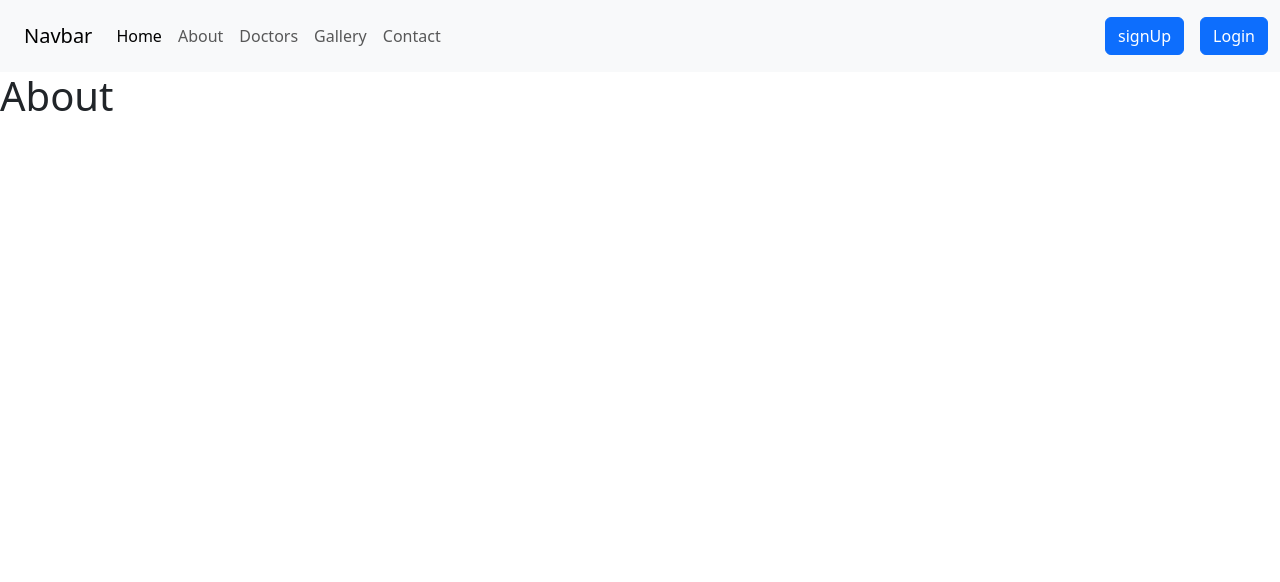
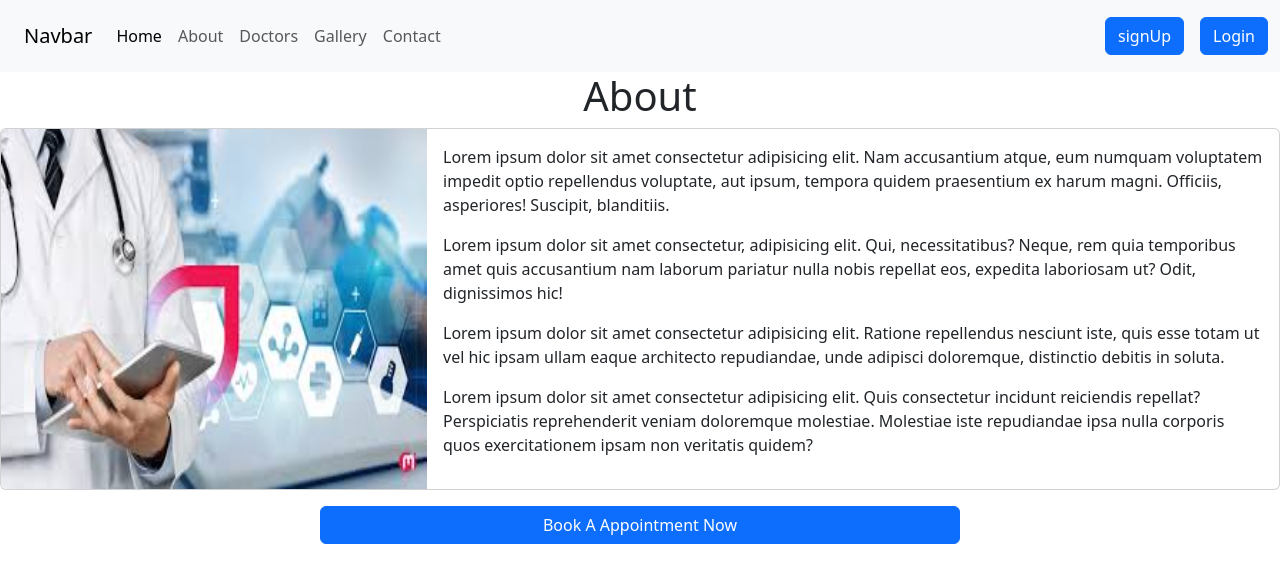
Before and after one commit to notamharshitha-dev/hospitalAppointmentSystemFrontEnd, a React (Vite) app: page /aboutPage in a window 1280 px wide. Shown: the top 582 px of the page. Built offline with nearby package versions, Linux system fonts and the light colour scheme.

Commit message:
frontend

```diff
--- a/src/components/About/about.jsx
+++ b/src/components/About/about.jsx
@@ -1,6 +1,25 @@
+import hospital from "../../assets/hospital.jpg"
 function AboutPage(){
     return <div>
-        <h1>About</h1>
+        <h1 className="text-center" >About</h1>
+            <div class="card mb-3" >
+                <div class="row g-0">
+                    <div class="col-md-4">
+                    <img src={hospital} class="img-fluid rounded-start h-100 w-100 " alt="..."/>
+                    </div>
+                    <div class="col-md-8">
+                    <div class="card-body">
+                        <p>Lorem ipsum dolor sit amet consectetur adipisicing elit. Nam accusantium atque, eum numquam voluptatem impedit optio repellendus voluptate, aut ipsum, tempora quidem praesentium ex harum magni. Officiis, asperiores! Suscipit, blanditiis.</p>
+                        <p>Lorem ipsum dolor sit amet consectetur, adipisicing elit. Qui, necessitatibus? Neque, rem quia temporibus amet quis accusantium nam laborum pariatur nulla nobis repellat eos, expedita laboriosam ut? Odit, dignissimos hic!</p>
+                        <p>Lorem ipsum dolor sit amet consectetur adipisicing elit. Ratione repellendus nesciunt iste, quis esse totam ut vel hic ipsam ullam eaque architecto repudiandae, unde adipisci doloremque, distinctio debitis in soluta.</p>
+                        <p>Lorem ipsum dolor sit amet consectetur adipisicing elit. Quis consectetur incidunt reiciendis repellat? Perspiciatis reprehenderit veniam doloremque molestiae. Molestiae iste repudiandae ipsa nulla corporis quos exercitationem ipsam non veritatis quidem?</p>
+                    </div>
+                    </div>
+                </div>
+            </div>
+        <div class="d-grid gap-2 col-6 mx-auto">
+            <button class="btn btn-primary">Book A Appointment Now </button>
+        </div>
     </div>
 }
 export default AboutPage
--- a/src/index.css
+++ b/src/index.css
@@ -26,3 +26,12 @@
 .inputBoxBorder{
     border-radius: 20px;
 }
+.about{
+    display:flex;
+}
+.about>div>p{
+    padding: 20px;
+}
+.about>img{
+    width: 300px;
+}
```
Also changed, not shown: src/assets/hospital.jpg (added).
